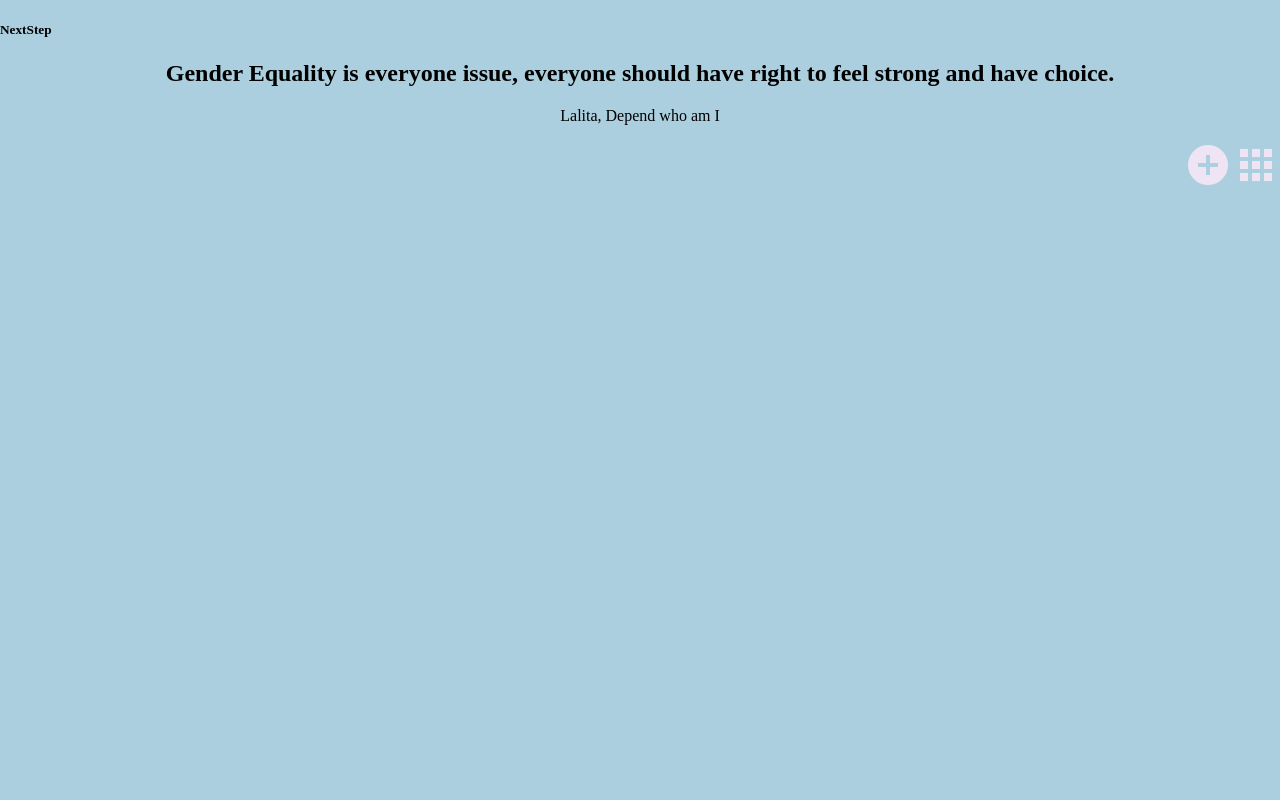
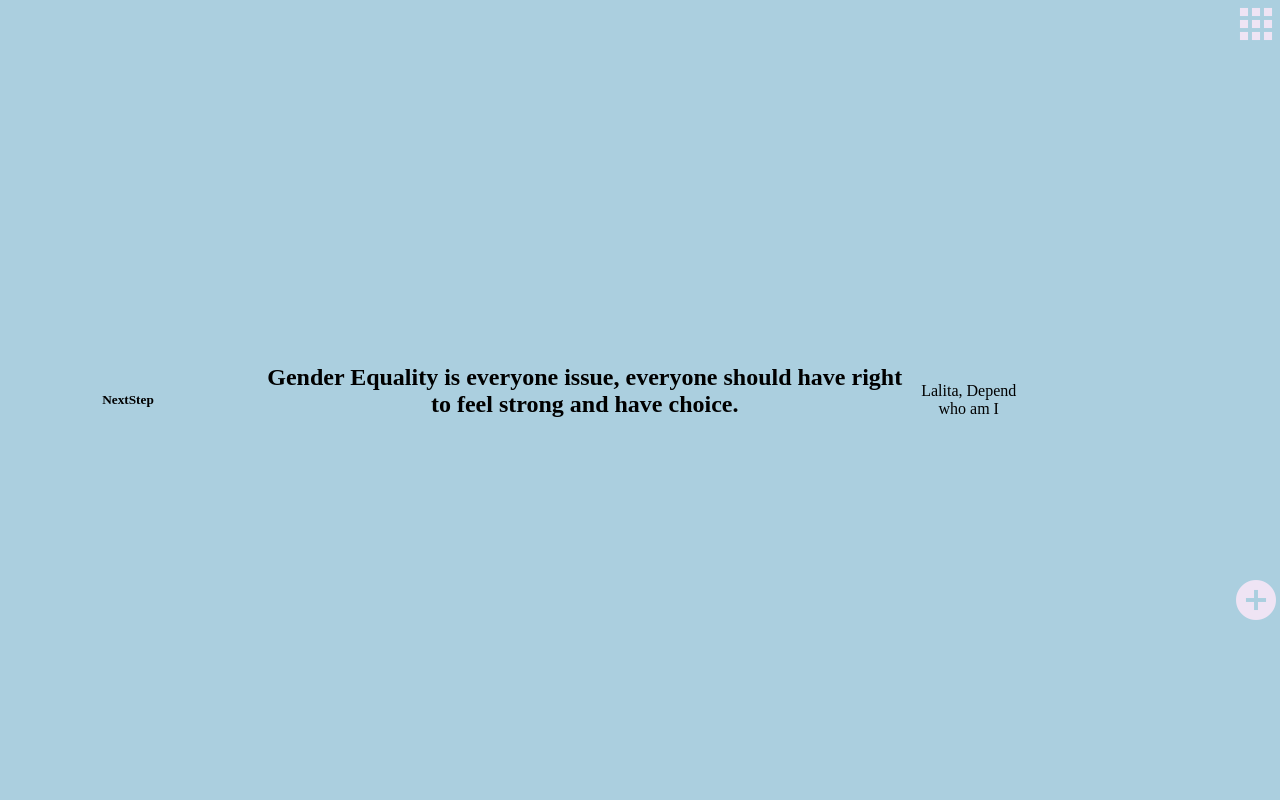
Before and after one commit to lucky-patty/NextStep, a PHP site: page /nextstepmain.html in a window 1280 px wide. Run offline with PHP 8.4, Linux system fonts and the light colour scheme; some libraries are stand-ins or nearby versions.

Commit message:
adjust css to original design

```diff
--- a/nextstepmain.css
+++ b/nextstepmain.css
@@ -57,10 +57,54 @@ body,html{
 	margin: 0px auto;
 	padding: 0px auto;
 }
+.container{
+}
+.column{
+	float: left;
+	min-height: 100%;
+	height: 100vh;
+}
+
+.left{
+	width: 20%;
+	display: flex;
+	align-items: center;
+	justify-content: center;
+}
+
+.middle{
+	width: 60%;
+	display: flex;
+	align-items: center;
+	justify-content: center;
+}
+
+.right{
+	width: 20%;
+}
+
+#topRight{
+	height: 50%;
+}
+
+#bottomRight{
+	height: 50%;
+	display: flex;
+	align-items: center;
+	align-content: flex-end;
+	float: right;
+}
 
 #left{
-	grid-column: 1 / -1;
+	grid-column: 1 / 3;
+	grid-row: -1 / 1 ;
 }
+
+#middle{
+	grid-column: 2 / -1;
+
+}
+
 #leftside{
 	grid-column: 1;
 	grid-row: 2 / span 1;
@@ -72,7 +116,7 @@ body,html{
 
 }
 
-
+/*
 #topRight{
 	grid-column: 3;
 	grid-row : 1;
@@ -81,4 +125,4 @@ body,html{
 #bottomRight{
 	grid-column: 3 ;
 	grid-row: 3;
-}
+} */
--- a/nextstepmain.html
+++ b/nextstepmain.html
@@ -45,7 +45,30 @@
 	</div> -->
 
 
-	<div class="wrapper">
+	<div class="container">
+		<div class="column left">
+				<h5 id="logo">NextStep</h5>
+		</div>
+		<div class="column middle" >
+			<div>
+			<h2>Gender Equality is everyone issue, everyone should have right to feel strong and have choice.</h2>
+			<br/>
+			</div>
+			<div>
+			<p>Lalita, Depend who am I</p>
+		</div>
+		</div>
+		<div class="column right">
+			<div id="topRight">
+				<a href="nextstepwall.html"> <i class="material-icons">apps</i></a>
+			</div>
+			<div id="bottomRight">
+				<a href="nextstepmessage.html"> <i class="material-icons">add_circle</i></a>
+			</div>
+		</div>
+
+	</div>
+	<!-- <div class="wrapper">
 	<aside id="left">
 		<h5 id="logo">NextStep</h5>
 	</aide>
@@ -63,7 +86,7 @@
 			<a href="nextstepmessage.html"> <i class="material-icons">add_circle</i></a>
 		</div>
 	</aside>
-</div>
+</div> -->
 <!--
 	<div class="grid-container">
 		<div class="grid-item">
```
